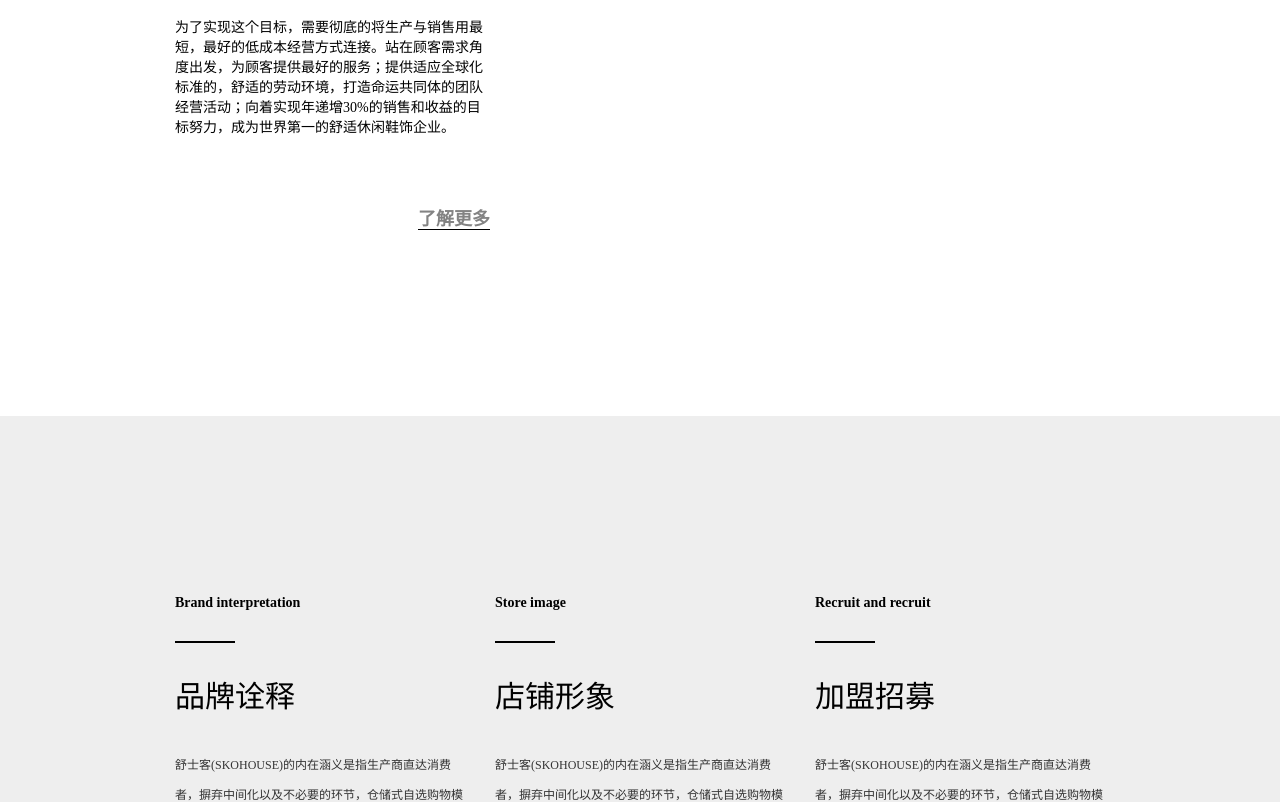
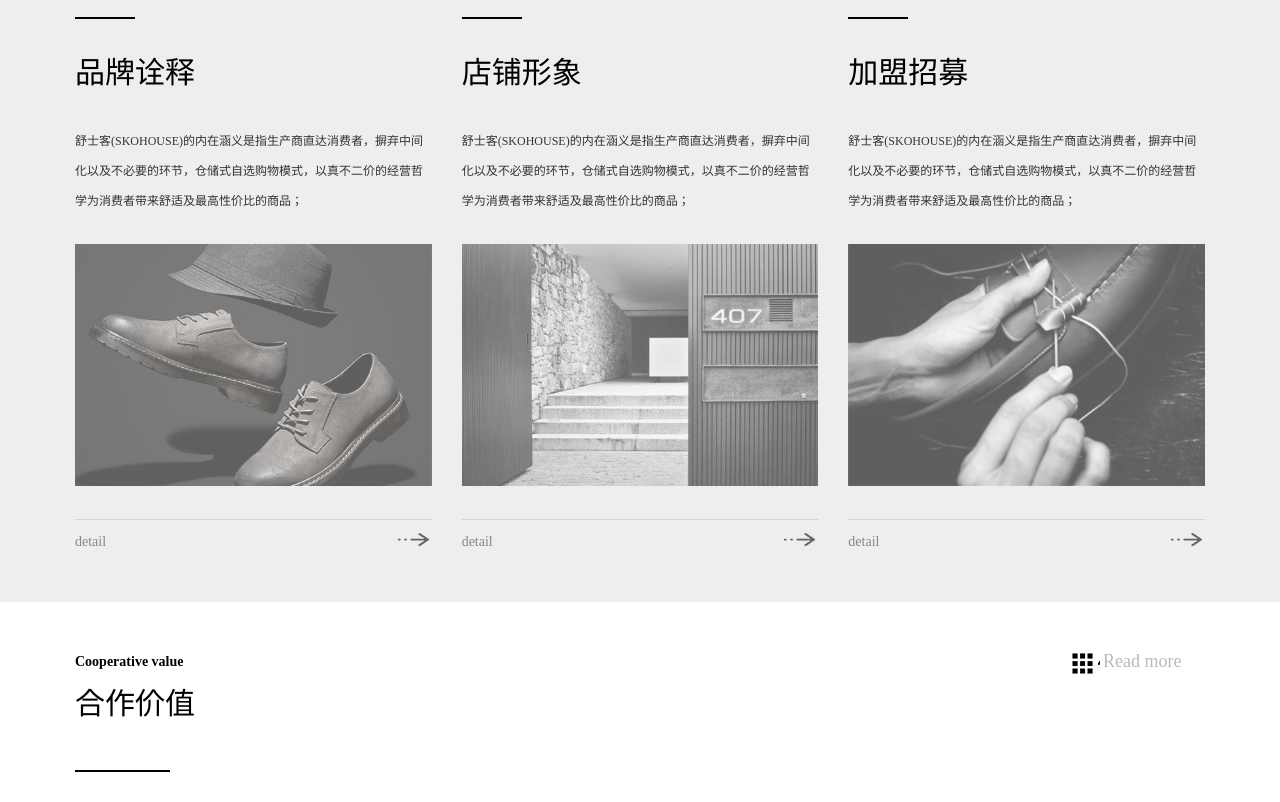
Before and after one commit to dolphin666/sko, a website: page index_01.html in a window 1280 px wide. Shown: the part 1300-2102 px from the top of the page. Drawn offline with nearby package versions, Linux system fonts and the light colour scheme.

Commit message:
2018/1/29 18:14pm

```diff
--- a/css/index.less
+++ b/css/index.less
@@ -116,7 +116,19 @@ a:hover {
 	margin: 0;
 	padding: 0;
 }
-
+#about_1,#about_2,#cooperate,#brand,#news,#canal{
+	padding:177px 160px;
+}
+@media (max-width: 1520px) {
+	#about_1,#about_2,#cooperate,#brand,#news,#canal{
+		padding:50px 60px;
+	}
+}
+@media (max-width: 748px) {
+	#about_1,#about_2,#cooperate,#brand,#news,#canal{
+		padding:30px 0;
+	}
+}
 body {
 	background: #fff;
 }
@@ -277,9 +289,7 @@ body {
 	color: #000;
 	border-bottom: 2px solid @font-black;
 }
-#about_1,#about_2,#cooperate,#brand,#news,#canal{
-	padding:177px 160px;
-}
+
 .a_detail{float: left;font-size: @font-en; color: #878787;}
 .arrow_rt{
 	float: right;
@@ -287,6 +297,22 @@ body {
 	width: 35px;
 	height: 15px;
 	background: url("../img/pingtu.png") no-repeat -401px 0;
+}
+a.read-more{
+	height:30px;
+	>i{
+		display: inline-block;
+		width: 30px;
+		height: 30px;
+		background: url("../img/pingtu.png") no-repeat -436px 0;
+	}
+	>span{
+		display: inline-block;
+		color: #BABABA;
+		font-size: 18px;
+		line-height: 18px;
+		vertical-align: top;
+	}
 }
 /* 关于舒士客 about-1 */
 #about_1{
@@ -325,6 +351,24 @@ body {
 		}
 	}
 }
+@media (max-width: 1520px) {
+	#about_1 {
+		.main-title {
+			padding-bottom: 15px;
+		}
+		.con_title {
+			padding-top: 20px;
+		}
+
+		.con_bot {
+			width: 100%;
+			padding-top: 20px;
+		}
+		h4 {
+			padding-top: 20px;
+		}
+	}
+}
 /* 关于舒士客2 about_2 */
 #about_2{
 	background: #eee;
@@ -351,3 +395,19 @@ body {
 		padding-top: 12px;
 	}
 }
+/* 合作 cooperate */
+#cooperate{
+	.con_head{
+		.lf{
+			width: 140px;
+			.con_title{
+				padding: 15px 0 50px;
+			}
+			.line_font{
+				width: 95px;}
+		}
+		.rt{
+			width: 135px;
+		}
+	}
+}
--- a/index_01.html
+++ b/index_01.html
@@ -136,7 +136,7 @@
         </div>
     </div>
 </div>
-<!-- cooperate 合作-->
+<!-- about2 关于 -->
 <div id="about_2">
     <div class="container">
         <div class="row">
@@ -179,7 +179,27 @@
         </div>
     </div>
 </div>
-<div id="cooperate"></div>
+<!-- cooperate 合作-->
+<div id="cooperate">
+    <div class="container">
+        <div class="con_head">
+            <div class="lf">
+                <p class="en_title">Cooperative value</p>
+                <h2 class="con_title">合作价值</h2>
+                <p class="line_font"></p>
+            </div>
+            <div class="rt">
+                <a class="read-more">
+                    <i class="read_icon"></i>
+                    <span class="read_con">Read more</span>
+                </a>
+            </div>
+        </div>
+    </div>
+    <div class="row">
+        <div></div>
+    </div>
+</div>
 <!-- brand 品牌-->
 <div id="brand"></div>
 <!-- join 加盟-->
```
Also changed, not shown: css/index.css.
